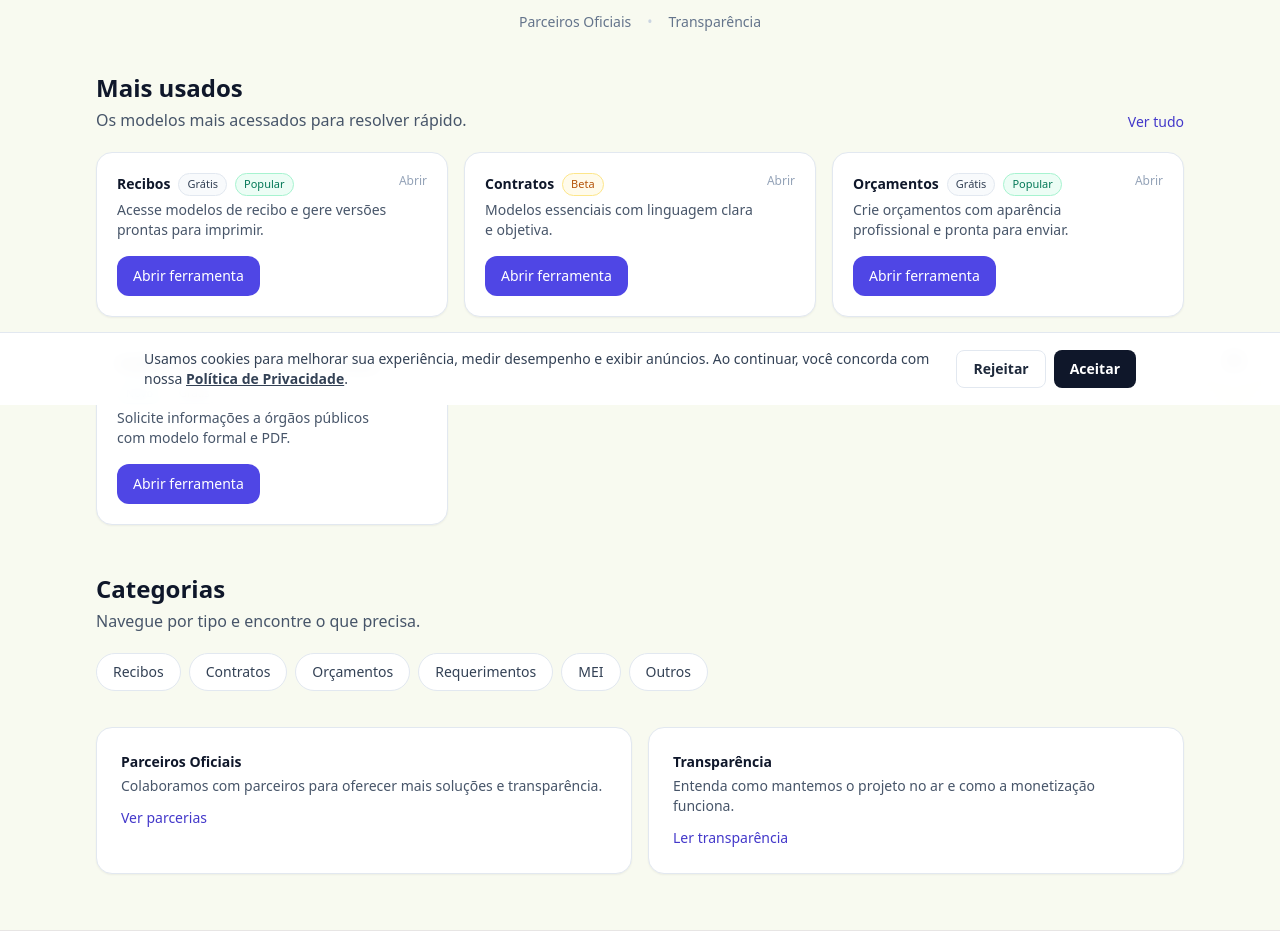
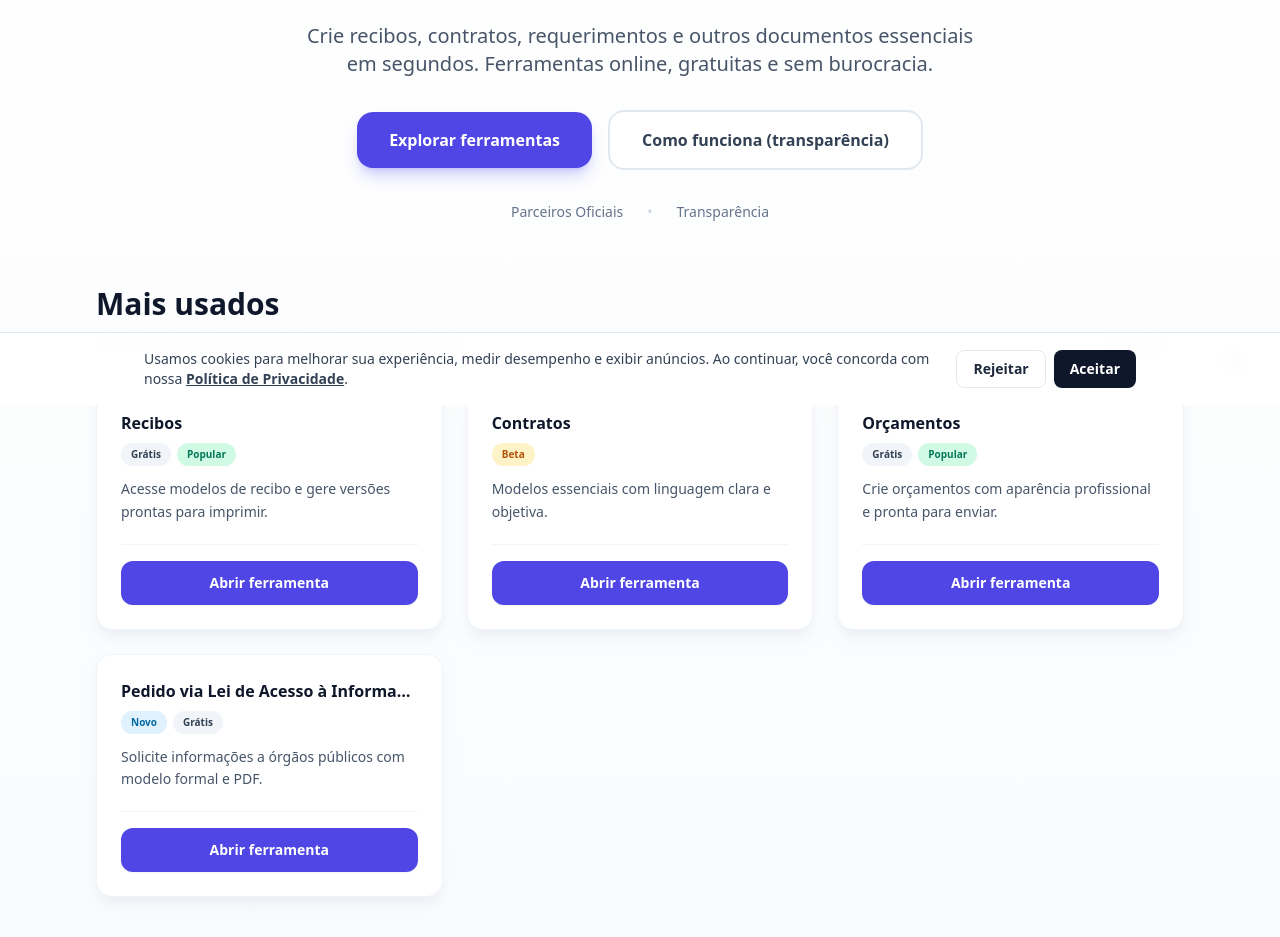
Before and after one commit to flaviomelo2213/recibo-na-hora, a Next.js app: page / in a window 1280 px wide. Shown: the part 395-1332 px from the top of the page. Built offline with nearby package versions, Linux system fonts and the light colour scheme.

Commit message:
Updated page.tsx

```diff
--- a/app/page.tsx
+++ b/app/page.tsx
@@ -10,41 +10,43 @@ export default function HomePage() {
   const mostUsed = TOOLS.filter((t) => t.mostUsed).slice(0, 6);
 
   return (
-    <main className="bg-[#F8FAF0]">
+    <main className="bg-gradient-to-b from-white to-slate-50">
       {/* HERO */}
-      <section className="mx-auto w-full max-w-6xl px-4 sm:px-6 lg:px-8 pt-14 sm:pt-16 pb-10">
+      <section className="mx-auto w-full max-w-6xl px-4 sm:px-6 lg:px-8 pt-20 sm:pt-24 pb-16">
         <div className="text-center">
-          <h1 className="text-4xl sm:text-5xl font-semibold tracking-tight text-slate-900">
+          <h1 className="text-5xl sm:text-6xl lg:text-7xl font-bold tracking-tight text-slate-900 leading-[1.1]">
             Documentos simples,
-            <span className="block text-indigo-600">para uma vida sem complicação.</span>
+            <span className="block bg-gradient-to-r from-indigo-600 to-blue-600 bg-clip-text text-transparent">
+              para uma vida sem complicação.
+            </span>
           </h1>
 
-          <p className="mt-4 text-slate-600 text-base sm:text-lg max-w-2xl mx-auto">
+          <p className="mt-6 text-slate-600 text-lg sm:text-xl max-w-2xl mx-auto leading-relaxed">
             Crie recibos, contratos, requerimentos e outros documentos essenciais em segundos.
             Ferramentas online, gratuitas e sem burocracia.
           </p>
 
-          <div className="mt-6 flex items-center justify-center gap-3 flex-wrap">
+          <div className="mt-8 flex items-center justify-center gap-4 flex-wrap">
             <Link
               href="/ferramentas"
-              className="rounded-xl bg-indigo-600 px-5 py-3 text-sm font-medium text-white shadow-sm hover:bg-indigo-700 transition"
+              className="group rounded-2xl bg-indigo-600 px-8 py-4 text-base font-semibold text-white shadow-lg shadow-indigo-500/30 hover:bg-indigo-700 hover:shadow-xl hover:shadow-indigo-500/40 transition-all duration-200 hover:-translate-y-0.5"
             >
               Explorar ferramentas
             </Link>
             <Link
               href="/como-ganhamos-dinheiro"
-              className="rounded-xl border border-slate-200 bg-white px-5 py-3 text-sm font-medium text-slate-700 hover:bg-slate-50 transition"
+              className="rounded-2xl border-2 border-slate-200 bg-white px-8 py-4 text-base font-semibold text-slate-700 hover:border-slate-300 hover:bg-slate-50 transition-all duration-200"
             >
               Como funciona (transparência)
             </Link>
           </div>
 
-          <div className="mt-6 flex items-center justify-center gap-4 text-sm text-slate-500">
-            <Link className="hover:text-slate-700 transition" href="/parcerias">
+          <div className="mt-8 flex items-center justify-center gap-6 text-sm text-slate-500">
+            <Link className="font-medium hover:text-slate-900 transition-colors" href="/parcerias">
               Parceiros Oficiais
             </Link>
             <span className="text-slate-300">•</span>
-            <Link className="hover:text-slate-700 transition" href="/como-ganhamos-dinheiro">
+            <Link className="font-medium hover:text-slate-900 transition-colors" href="/como-ganhamos-dinheiro">
               Transparência
             </Link>
           </div>
@@ -52,65 +54,67 @@ export default function HomePage() {
       </section>
 
       {/* MAIS USADOS */}
-      <section className="mx-auto w-full max-w-6xl px-4 sm:px-6 lg:px-8 pb-12">
-        <header className="flex items-end justify-between gap-4 mb-5">
+      <section className="mx-auto w-full max-w-6xl px-4 sm:px-6 lg:px-8 pb-16">
+        <header className="flex items-end justify-between gap-4 mb-8">
           <div>
-            <h2 className="text-xl sm:text-2xl font-semibold text-slate-900">Mais usados</h2>
-            <p className="mt-1 text-slate-600">Os modelos mais acessados para resolver rápido.</p>
+            <h2 className="text-2xl sm:text-3xl font-bold text-slate-900">Mais usados</h2>
+            <p className="mt-2 text-base text-slate-600">Os modelos mais acessados para resolver rápido.</p>
           </div>
           <Link
             href="/ferramentas"
-            className="text-sm font-medium text-indigo-700 hover:text-indigo-800 transition"
+            className="text-sm font-semibold text-indigo-600 hover:text-indigo-700 transition-colors flex items-center gap-1 group"
           >
             Ver tudo
+            <svg className="w-4 h-4 group-hover:translate-x-0.5 transition-transform" fill="none" viewBox="0 0 24 24" stroke="currentColor">
+              <path strokeLinecap="round" strokeLinejoin="round" strokeWidth={2} d="M9 5l7 7-7 7" />
+            </svg>
           </Link>
         </header>
 
-        <div className="grid gap-4 sm:grid-cols-2 lg:grid-cols-3">
+        <div className="grid gap-6 sm:grid-cols-2 lg:grid-cols-3">
           {mostUsed.map((t) => {
             const disabled = !!t.comingSoon || !t.href;
             return (
               <div
                 key={t.id}
                 className={cx(
-                  "rounded-2xl border border-slate-200 bg-white shadow-sm p-5",
-                  disabled ? "opacity-80" : "hover:shadow-md hover:-translate-y-0.5 transition"
+                  "group rounded-2xl bg-white shadow-lg shadow-slate-200/50 border border-slate-100 p-6 hover:shadow-xl hover:shadow-slate-200/60 transition-all duration-300",
+                  disabled ? "opacity-70" : "hover:-translate-y-1"
                 )}
               >
-                <div className="flex items-start justify-between gap-3">
-                  <div className="min-w-0">
-                    <div className="flex items-center gap-2 flex-wrap">
-                      <h3 className="text-sm font-semibold text-slate-900 truncate">{t.name}</h3>
+                <div className="flex items-start justify-between gap-3 mb-4">
+                  <div className="min-w-0 flex-1">
+                    <div className="flex items-center gap-2 flex-wrap mb-2">
+                      <h3 className="text-base font-bold text-slate-900 truncate">{t.name}</h3>
+                    </div>
+                    <div className="flex flex-wrap gap-1.5 mb-3">
                       {(t.badges || []).map((b) => (
                         <span
                           key={b}
                           className={cx(
-                            "text-[11px] px-2 py-0.5 rounded-full border",
-                            b === "Popular" && "border-emerald-200 bg-emerald-50 text-emerald-700",
-                            b === "Novo" && "border-sky-200 bg-sky-50 text-sky-700",
-                            b === "Grátis" && "border-slate-200 bg-slate-50 text-slate-700",
-                            b === "Beta" && "border-amber-200 bg-amber-50 text-amber-700",
-                            b === "Em breve" && "border-slate-200 bg-white text-slate-500"
+                            "text-[10px] font-semibold px-2.5 py-1 rounded-full",
+                            b === "Popular" && "bg-emerald-100 text-emerald-700",
+                            b === "Novo" && "bg-sky-100 text-sky-700",
+                            b === "Grátis" && "bg-slate-100 text-slate-700",
+                            b === "Beta" && "bg-amber-100 text-amber-700",
+                            b === "Em breve" && "bg-slate-50 text-slate-500"
                           )}
                         >
                           {b}
                         </span>
                       ))}
                     </div>
-
-                    <p className="mt-1 text-sm text-slate-600 line-clamp-2">{t.description}</p>
+                    <p className="text-sm text-slate-600 leading-relaxed line-clamp-2">{t.description}</p>
                   </div>
-
-                  <div className="text-xs font-medium text-slate-400">{disabled ? "Em breve" : "Abrir"}</div>
                 </div>
 
-                <div className="mt-4">
+                <div className="mt-5 pt-4 border-t border-slate-100">
                   {disabled ? (
-                    <span className="text-sm text-slate-400">Sem link por enquanto</span>
+                    <span className="text-sm font-medium text-slate-400">Em breve</span>
                   ) : (
                     <Link
                       href={t.href!}
-                      className="inline-flex items-center justify-center rounded-xl bg-indigo-600 px-4 py-2.5 text-sm font-medium text-white hover:bg-indigo-700 transition"
+                      className="inline-flex items-center justify-center w-full rounded-xl bg-indigo-600 px-4 py-3 text-sm font-semibold text-white shadow-sm hover:bg-indigo-700 transition-colors"
                     >
                       Abrir ferramenta
                     </Link>
@@ -123,45 +127,55 @@ export default function HomePage() {
       </section>
 
       {/* CATEGORIAS */}
-      <section className="mx-auto w-full max-w-6xl px-4 sm:px-6 lg:px-8 pb-14">
-        <header className="mb-5">
-          <h2 className="text-xl sm:text-2xl font-semibold text-slate-900">Categorias</h2>
-          <p className="mt-1 text-slate-600">Navegue por tipo e encontre o que precisa.</p>
+      <section className="mx-auto w-full max-w-6xl px-4 sm:px-6 lg:px-8 pb-20">
+        <header className="mb-8">
+          <h2 className="text-2xl sm:text-3xl font-bold text-slate-900">Categorias</h2>
+          <p className="mt-2 text-base text-slate-600">Navegue por tipo e encontre o que precisa.</p>
         </header>
 
-        <div className="flex gap-2 overflow-x-auto pb-1">
+        <div className="flex gap-3 overflow-x-auto pb-2 scrollbar-hide">
           {CATEGORIES.map((c) => (
             <Link
               key={c.id}
               href={`/ferramentas?cat=${encodeURIComponent(c.id)}`}
-              className="shrink-0 rounded-full border border-slate-200 bg-white px-4 py-2 text-sm text-slate-700 hover:bg-slate-50 transition"
+              className="shrink-0 rounded-full bg-white border border-slate-200 px-5 py-2.5 text-sm font-medium text-slate-700 shadow-sm hover:bg-slate-50 hover:border-slate-300 hover:shadow transition-all duration-200"
             >
               {c.label}
             </Link>
           ))}
         </div>
 
-        <div className="mt-8 grid gap-4 sm:grid-cols-2">
+        <div className="mt-10 grid gap-6 sm:grid-cols-2">
           <Link
             href="/parcerias"
-            className="rounded-2xl border border-slate-200 bg-white shadow-sm p-6 hover:shadow-md hover:-translate-y-0.5 transition"
+            className="group rounded-2xl border border-slate-100 bg-white shadow-lg shadow-slate-200/50 p-8 hover:shadow-xl hover:shadow-slate-200/60 hover:-translate-y-1 transition-all duration-300"
           >
-            <h3 className="text-sm font-semibold text-slate-900">Parceiros Oficiais</h3>
-            <p className="mt-1 text-sm text-slate-600">
+            <h3 className="text-base font-bold text-slate-900">Parceiros Oficiais</h3>
+            <p className="mt-3 text-sm text-slate-600 leading-relaxed">
               Colaboramos com parceiros para oferecer mais soluções e transparência.
             </p>
-            <span className="mt-3 inline-block text-sm font-medium text-indigo-700">Ver parcerias</span>
+            <span className="mt-4 inline-flex items-center text-sm font-semibold text-indigo-600 group-hover:text-indigo-700 transition-colors">
+              Ver parcerias
+              <svg className="ml-1.5 w-4 h-4 group-hover:translate-x-0.5 transition-transform" fill="none" viewBox="0 0 24 24" stroke="currentColor">
+                <path strokeLinecap="round" strokeLinejoin="round" strokeWidth={2} d="M9 5l7 7-7 7" />
+              </svg>
+            </span>
           </Link>
 
           <Link
             href="/como-ganhamos-dinheiro"
-            className="rounded-2xl border border-slate-200 bg-white shadow-sm p-6 hover:shadow-md hover:-translate-y-0.5 transition"
+            className="group rounded-2xl border border-slate-100 bg-white shadow-lg shadow-slate-200/50 p-8 hover:shadow-xl hover:shadow-slate-200/60 hover:-translate-y-1 transition-all duration-300"
           >
-            <h3 className="text-sm font-semibold text-slate-900">Transparência</h3>
-            <p className="mt-1 text-sm text-slate-600">
+            <h3 className="text-base font-bold text-slate-900">Transparência</h3>
+            <p className="mt-3 text-sm text-slate-600 leading-relaxed">
               Entenda como mantemos o projeto no ar e como a monetização funciona.
             </p>
-            <span className="mt-3 inline-block text-sm font-medium text-indigo-700">Ler transparência</span>
+            <span className="mt-4 inline-flex items-center text-sm font-semibold text-indigo-600 group-hover:text-indigo-700 transition-colors">
+              Ler transparência
+              <svg className="ml-1.5 w-4 h-4 group-hover:translate-x-0.5 transition-transform" fill="none" viewBox="0 0 24 24" stroke="currentColor">
+                <path strokeLinecap="round" strokeLinejoin="round" strokeWidth={2} d="M9 5l7 7-7 7" />
+              </svg>
+            </span>
           </Link>
         </div>
       </section>
```
